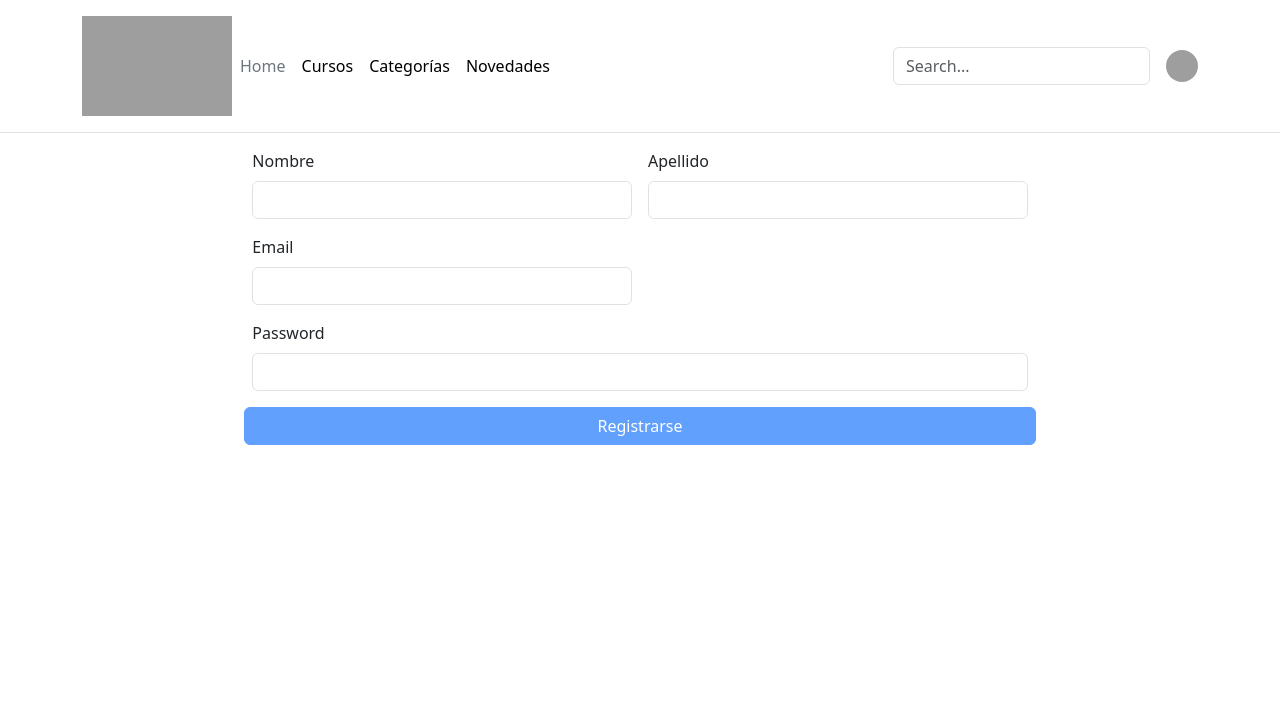
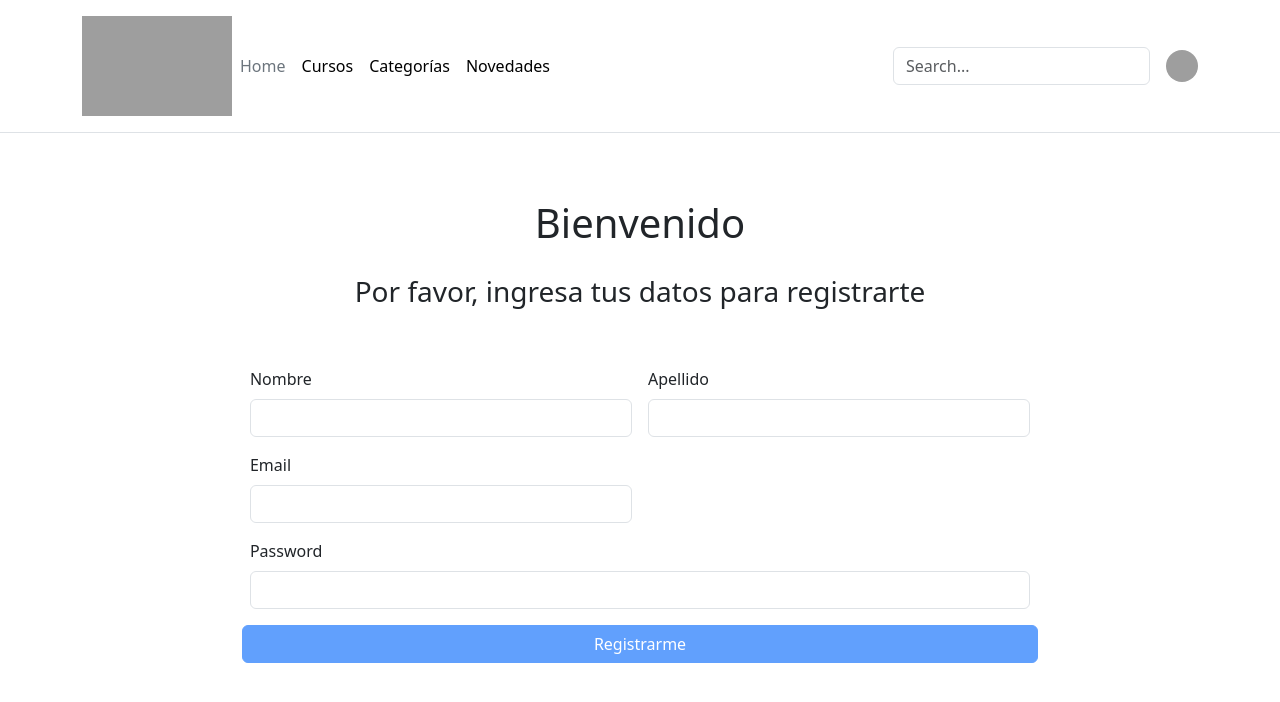
Before and after one commit to fellgar246/ch_angular_3_forms_garcia-, an Angular app: page / in a window 1280 px wide. Shown: the top 702 px of the page. Built offline with nearby package versions, Linux system fonts and the light colour scheme; grey boxes are pictures that could not be loaded.

Commit message:
styles refactor

```diff
--- a/src/app/register-form/register-form.component.css
+++ b/src/app/register-form/register-form.component.css
@@ -4,3 +4,12 @@
   justify-content: center;
   align-items: center;
 }
+
+#titleContainer{
+  display: flex;
+  flex-direction: column;
+  justify-content: center;
+  align-items: center;
+  row-gap: 20px;
+  margin: 50px 0 50px 0;
+}
--- a/src/app/register-form/register-form.component.html
+++ b/src/app/register-form/register-form.component.html
@@ -1,4 +1,8 @@
 <div id="container">
+  <div id="titleContainer">
+    <h1>Bienvenido</h1>
+    <h3>Por favor, ingresa tus datos para registrarte</h3>
+  </div>
   <form [formGroup]="registerModel" (ngSubmit)="submitRegistro()" class="row col-8 g-3">
     <div class="col-md-6">
       <label for="inputEmail4" class="form-label">Nombre</label>
@@ -54,7 +58,7 @@
         <span *ngIf="registerModel.controls.password.errors?.['minlength']">Debe tener al menos 6 digitos</span>
       </div>
     </div>
-    <button type="submit" class="btn btn-primary" [disabled]="registerModel.invalid">Registrarse</button>
+    <button type="submit" class="btn btn-primary" [disabled]="registerModel.invalid">Registrarme</button>
     <div *ngIf="mostrarAlert" class="alert alert-success" role="alert">
       Registro exitoso. ¡Bienvenido!
     </div>
```
